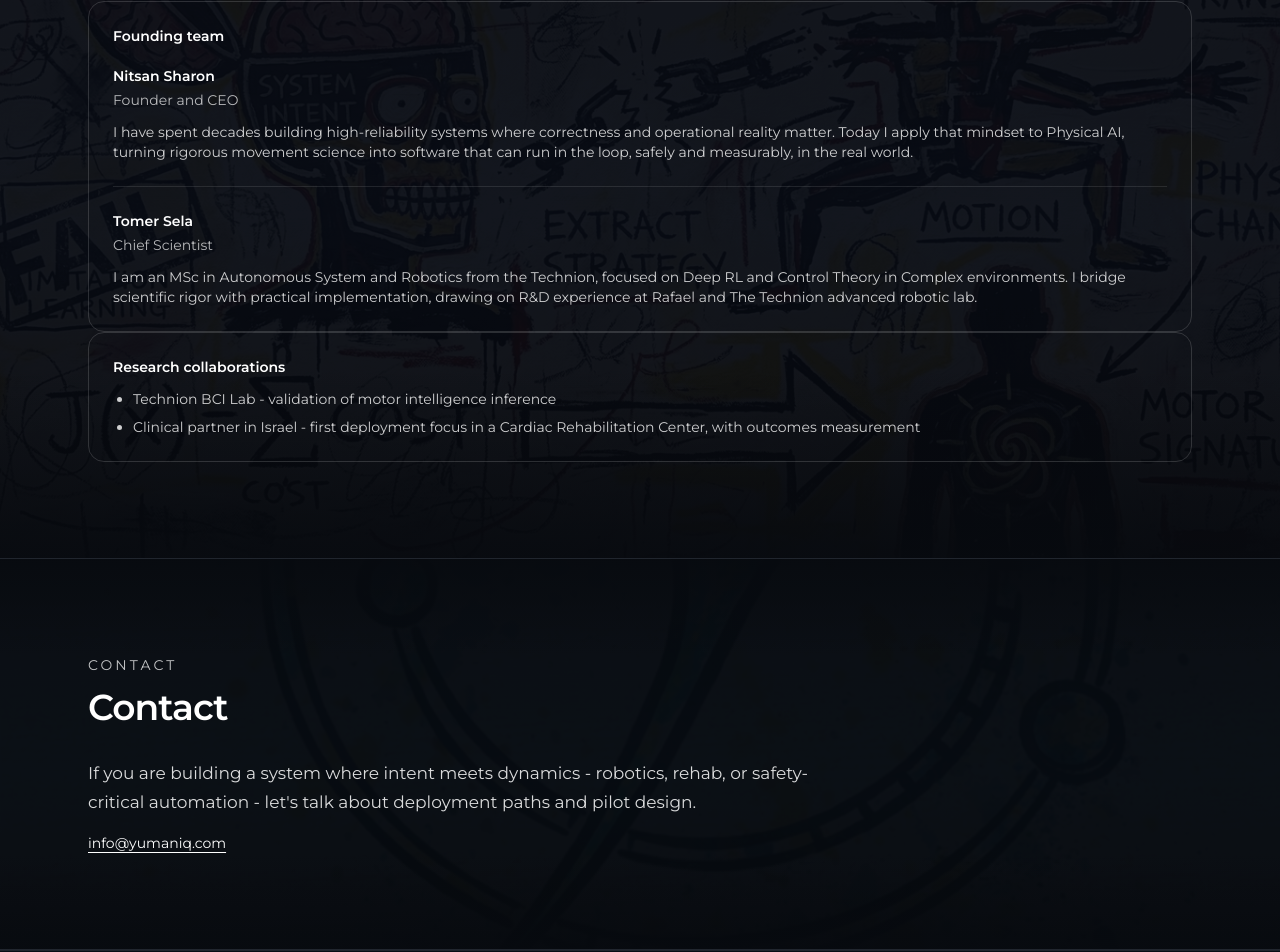
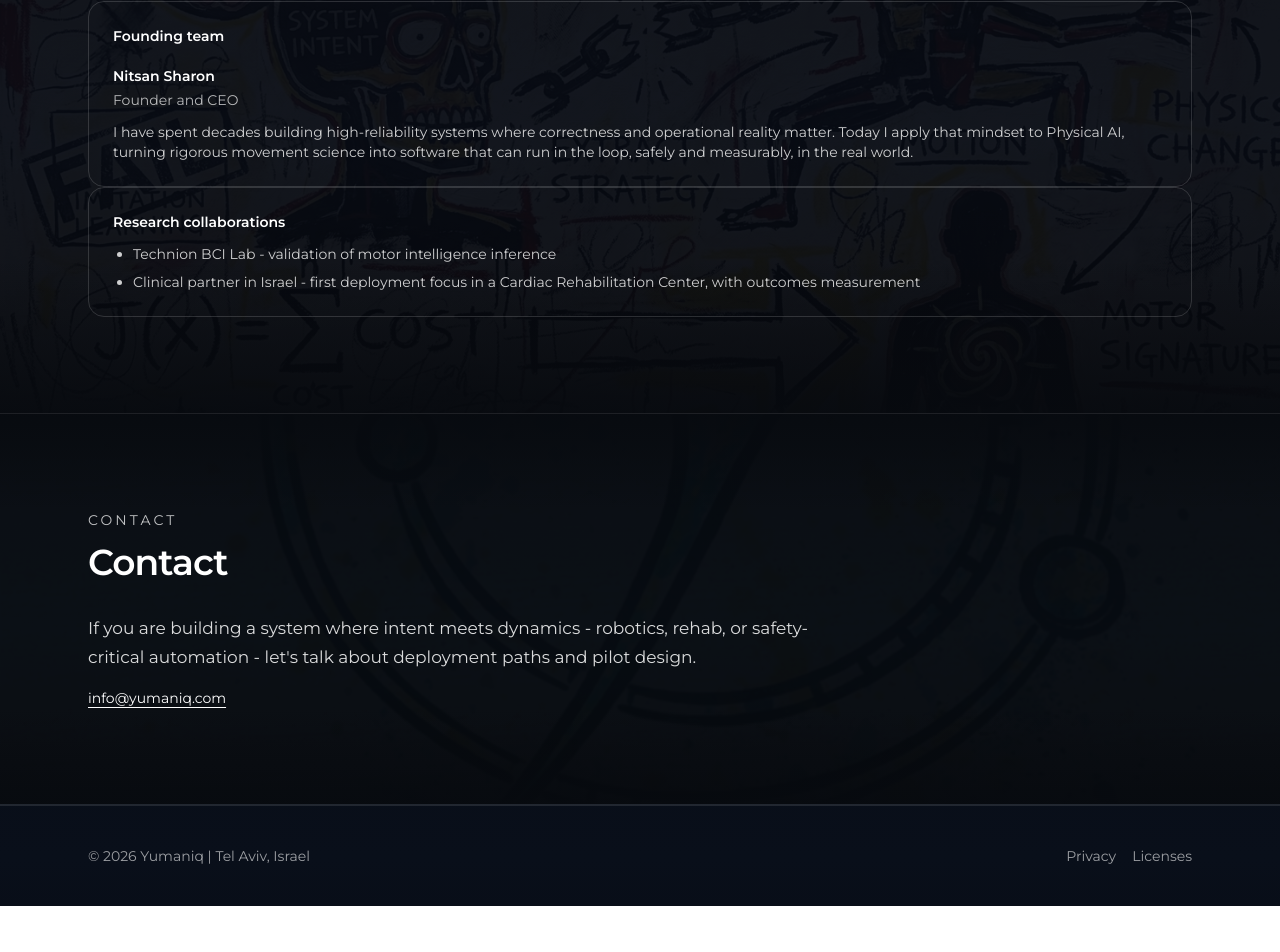
Before and after one commit to tsatso/yumaniq, a Next.js app: page / in a window 1280 px wide. Shown: the part 3582-4534 px from the top of the page. After the commit the page ends 4488 px from the top, so only its background shows below. Built offline with nearby package versions, Linux system fonts and the light colour scheme.

Commit message:
removed tomer sela

```diff
--- a/content/site.json
+++ b/content/site.json
@@ -85,12 +85,6 @@
     "name": "Nitsan Sharon",
     "role": "Founder and CEO",
     "bio": "I have spent decades building high-reliability systems where correctness and operational reality matter. Today I apply that mindset to Physical AI, turning rigorous movement science into software that can run in the loop, safely and measurably, in the real world."
-  },
-
-  "chiefScientist": {
-    "name": "Tomer Sela",
-    "role": "Chief Scientist",
-    "bio": "I am an MSc in Autonomous System and Robotics from the Technion, focused on Deep RL and Control Theory in Complex environments. I bridge scientific rigor with practical implementation, drawing on R&D experience at Rafael and The Technion advanced robotic lab."
   },
 
   "collaborations": [
--- a/src/app/page.tsx
+++ b/src/app/page.tsx
@@ -180,20 +180,6 @@ export default function HomePage() {
                 <p className="mt-3 text-sm text-white/80">{"I have spent decades building high-reliability systems where correctness and operational reality matter. Today I apply that mindset to Physical AI, turning rigorous movement science into software that can run in the loop, safely and measurably, in the real world."}</p>
               </div>
 
-
-            {/* Divider */}
-            <div className="my-6 h-px bg-white/10" />
-
-            {/* Chief Scientist */}
-
-              <div>
-                <div className="text-sm font-semibold">{"Tomer Sela"}</div>
-                <div className="mt-1 text-sm text-white/70">{"Chief Scientist"}</div>
-                <p className="mt-3 text-sm text-white/80">{"I am an MSc in Autonomous System and Robotics from the Technion, focused on Deep RL and Control Theory in Complex environments. I bridge scientific rigor with practical implementation, drawing on R&D experience at Rafael and The Technion advanced robotic lab."}</p>
-              </div>
-
-
-
           </div>
                     {/* Collaborations */}
           {s.team.collaborations?.length ? (
```
